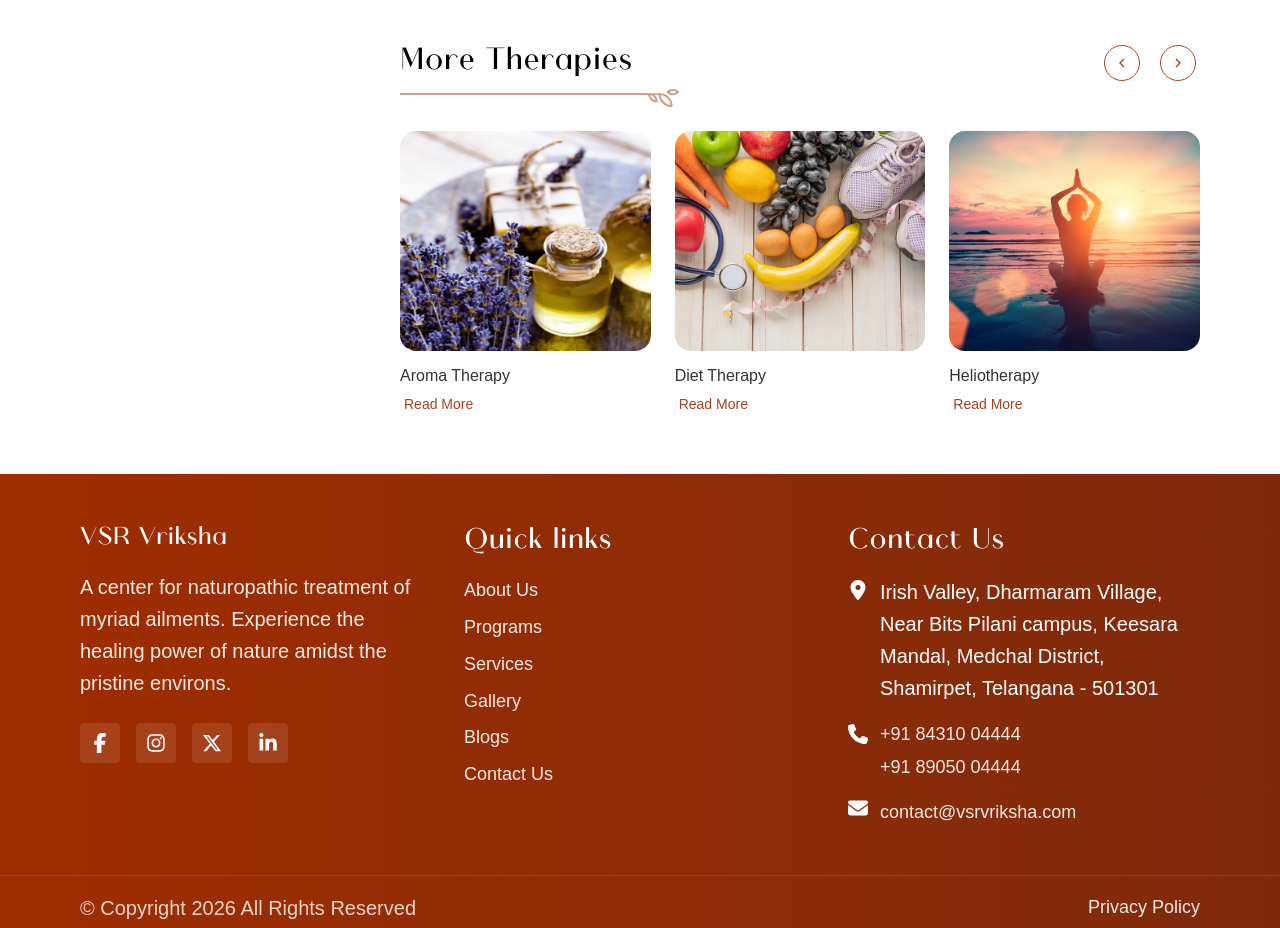
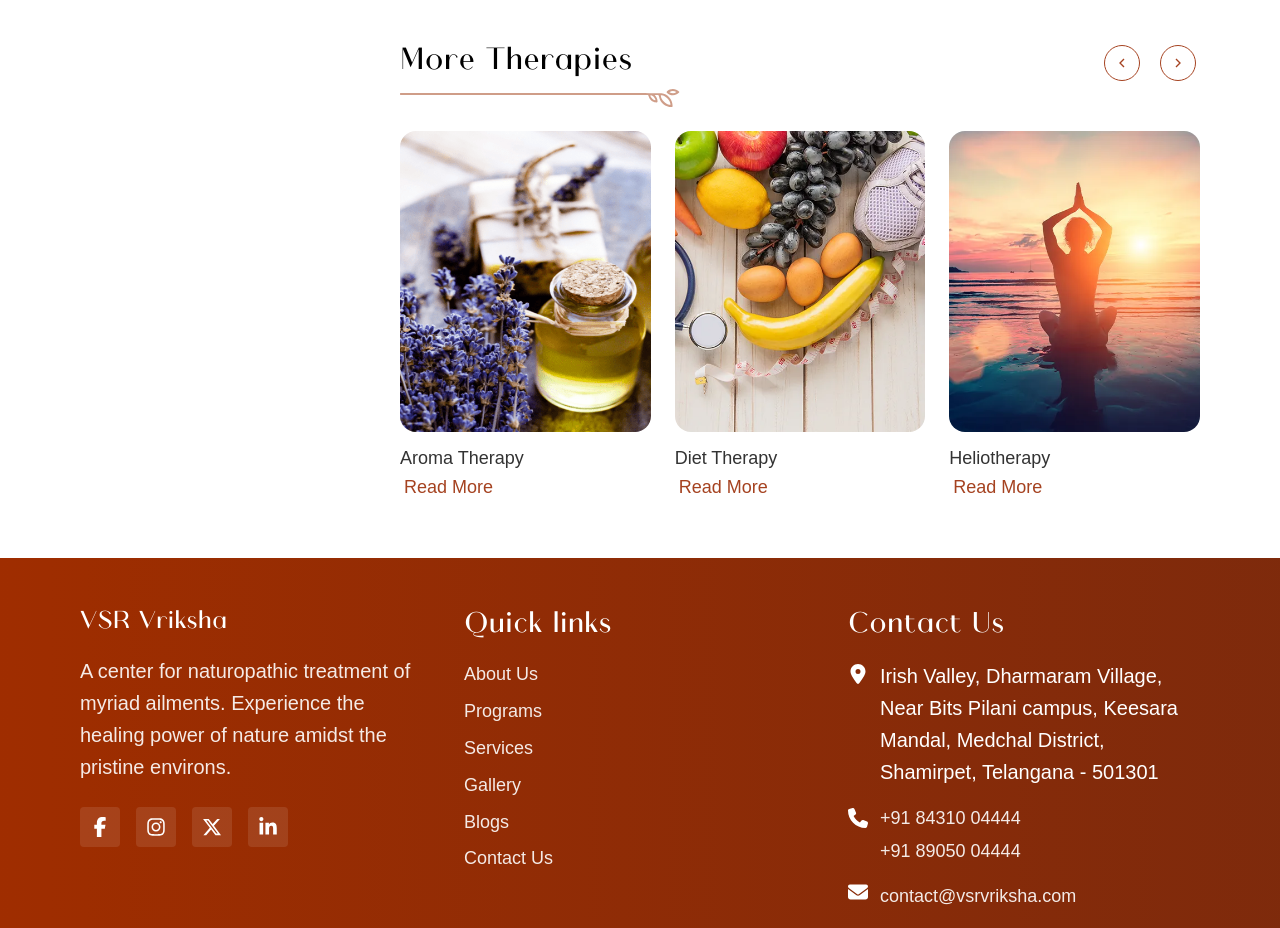
Before and after one commit to xlwv/VSR, a Next.js app: page /services/acupuncture in a window 1280 px wide. Shown: the part 3280-4208 px from the top of the page. Built offline with nearby package versions, Linux system fonts and the light colour scheme; a web font is replaced by a local one.

Commit message:
made change

```diff
--- a/src/app/globals.css
+++ b/src/app/globals.css
@@ -145,7 +145,7 @@ header {
   h3.font-swis {
     font-family: "Swis721 BT", sans-serif !important;
     font-weight: 500;
-    font-size: 16px;
+    font-size: 18px;
   }
 }
 
--- a/src/components/BlogComponents/BlogGrid.jsx
+++ b/src/components/BlogComponents/BlogGrid.jsx
@@ -32,11 +32,11 @@ const BlogGrid = ({ blogs = [], initialCount = 6 }) => {
                 </div>
 
                 <div className="pt-4 px-1">
-                 <h3 className="font-swis text-[13px] leading-relaxed text-gray-700">
+                 <h3 className="font-swis text-lg leading-relaxed text-gray-700">
                   {blog.title}
 
                 </h3>
-                  <span className="text-orange-700 underline ml-1 cursor-pointer hover:text-orange-800 transition-colors">
+                  <span className="  text-[var(--brand-brown)] text-lg">
   Read More
 </span>
                 </div>
--- a/src/components/BlogComponents/MoreTreatments.jsx
+++ b/src/components/BlogComponents/MoreTreatments.jsx
@@ -125,7 +125,7 @@ const MoreTreatments = ({ blogs = [], title = "More Treatments", linkPath = "ser
               <div
                 className="
                   relative w-full overflow-hidden rounded-2xl
-                  h-[200px] sm:h-[210px] lg:h-[220px]
+                  aspect-[5/6]
                 "
               >
                 <Image
@@ -141,7 +141,7 @@ const MoreTreatments = ({ blogs = [], title = "More Treatments", linkPath = "ser
                 {blog.title}
 
               </h3>
-                              <span className="text-[#A54220]  ml-1 text-[14px] ">Read More</span>
+                              <span className="text-[#A54220]  ml-1 text-lg ">Read More</span>
             </div>
           </Link>
         ))}
```
